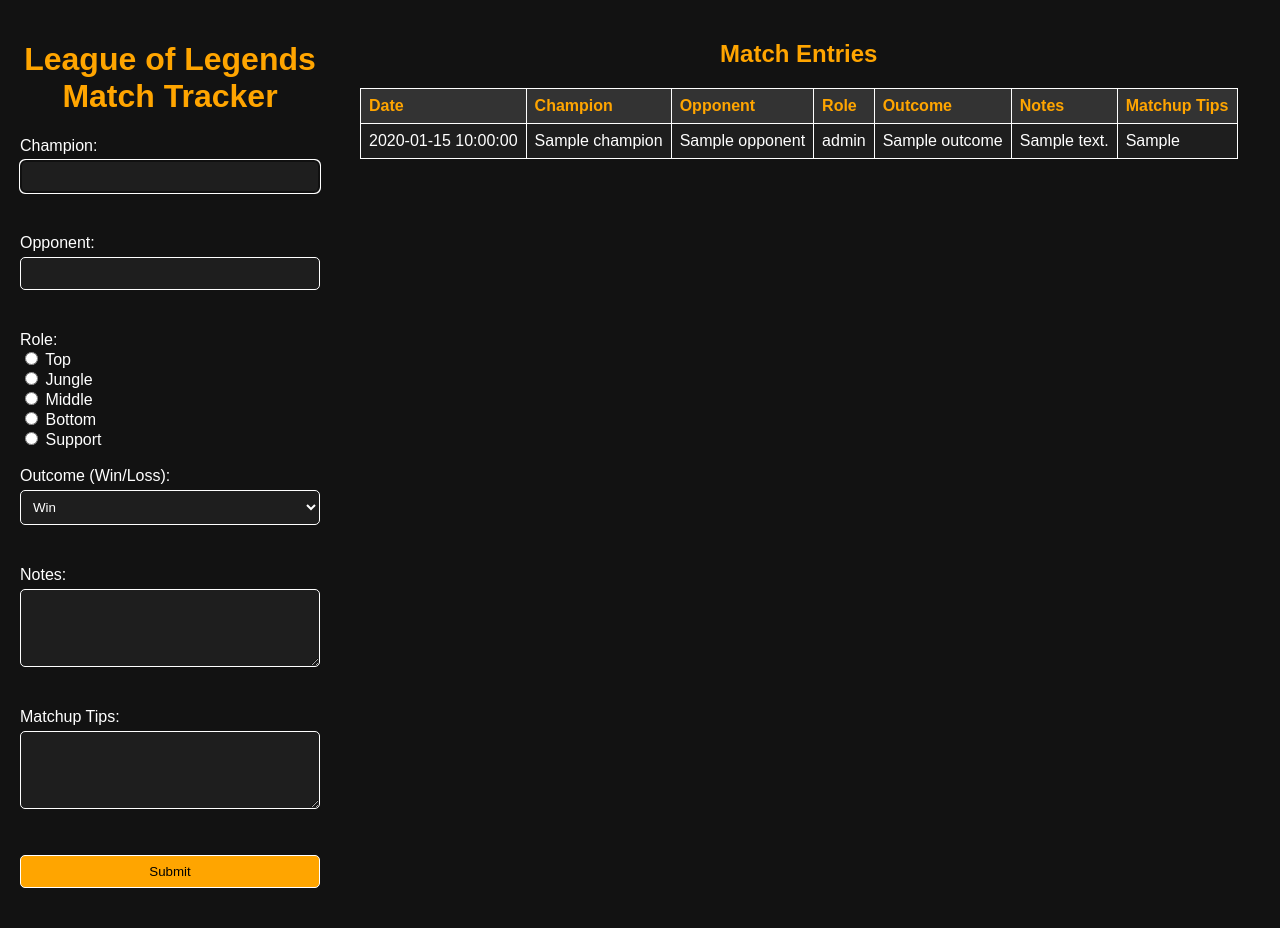
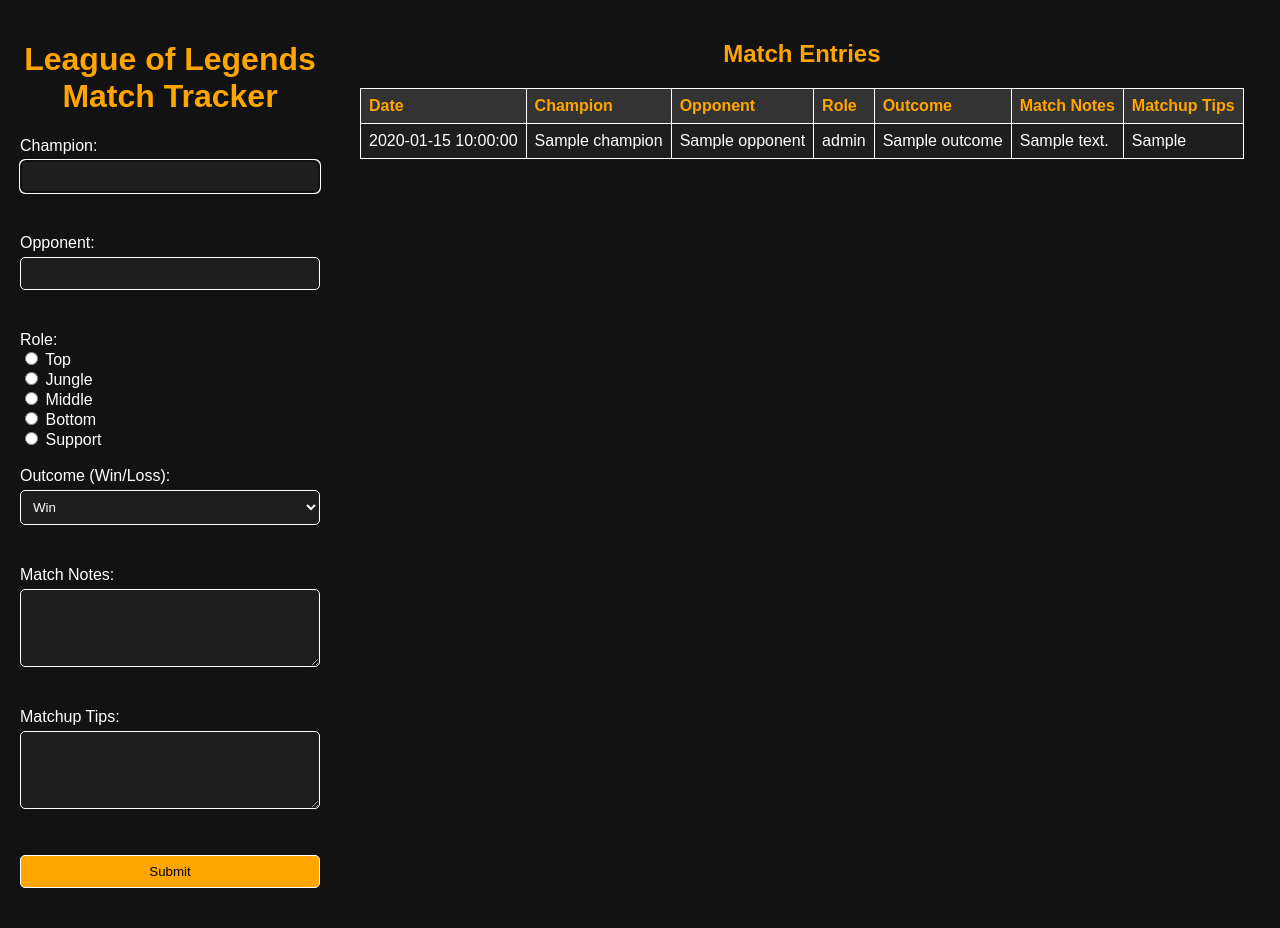
Before and after one commit to Vaeldorm/LoL-Tracker-v3, a Flask app: template templates/index.html in a window 1280 px wide. Run offline with Flask 3, Linux system fonts and the light colour scheme; the template is opened without the code that fills it: most values are stand-ins (such as "Sample title", 1, 10 or a date in 2020); parts of the project's set-up code (start-up, migrations or seed data) failed here and were passed over.

Commit message:
Renamed 'notes' to 'match notes' and renamed favicon.ico.ico to favicon.ico

```diff
--- a/templates/index.html
+++ b/templates/index.html
@@ -121,8 +121,8 @@
                 <option value="Loss">Loss</option>
             </select><br><br>
 
-            <label for="notes">Notes:</label><br>
-            <textarea id="notes" name="notes" rows="4" cols="30"></textarea><br><br>
+            <label for="match_notes">Match Notes:</label><br>
+            <textarea id="match_notes" name="match_notes" rows="4" cols="30"></textarea><br><br>
 
             <label for="matchup_tips">Matchup Tips:</label><br>
             <textarea id="matchup_tips" name="matchup_tips" rows="4" cols="30"></textarea><br><br>
@@ -140,7 +140,7 @@
                 <th>Opponent</th>
                 <th>Role</th>
                 <th>Outcome</th>
-                <th>Notes</th>
+                <th>Match Notes</th>
                 <th>Matchup Tips</th>
             </tr>
             </thead>
@@ -152,7 +152,7 @@
                 <td>{{ entry.opponent }}</td>
                 <td>{{ entry.role }}</td>
                 <td>{{ entry.outcome }}</td>
-                <td>{{ entry.notes }}</td>
+                <td>{{ entry.match_notes }}</td>
                 <td>{{ entry.matchup_tips }}</td>
             </tr>
             {% endfor %}
```
